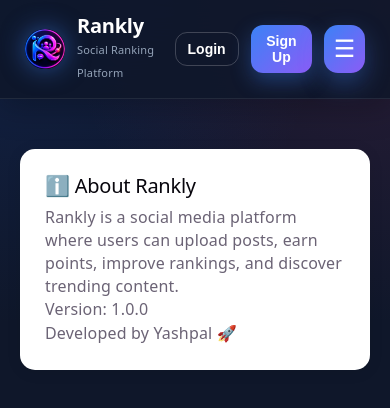
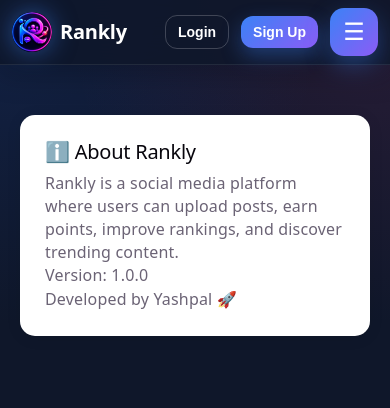
Before and after one commit to b25ec1046-ctrl/rankly, a React (Vite) app: page /about in a window 390 px wide. Shown: the top 408 px of the page. Built offline with nearby package versions, Linux system fonts and the light colour scheme; no server answers; the database is empty.

Commit message:
Responsive fixes

```diff
--- a/src/components/BottomNav.jsx
+++ b/src/components/BottomNav.jsx
@@ -121,7 +121,7 @@
     flexDirection: "column",
     alignItems: "center",
 
-    gap: "4px",
+    // gap: "4px",
 
     fontSize: "11px",
     fontWeight: "600",
@@ -145,7 +145,7 @@
           position: "fixed",
 
           left: "50%",
-          bottom: "20px",
+          bottom: "12px",
 
           transform: "translateX(-50%)",
 
@@ -182,7 +182,7 @@
         style={{
           position: "fixed",
 
-          bottom: "12px",
+          bottom: "4px",
           left: "12px",
           right: "12px",
           height: "78px",
--- a/src/components/Navbar.jsx
+++ b/src/components/Navbar.jsx
@@ -29,7 +29,8 @@
           display: "flex",
           justifyContent: "space-between",
           alignItems: "center",
-          padding: "14px 25px",
+          // padding: "14px 25px",
+          padding: window.innerWidth <= 768 ? "8px 12px" : "14px 25px",
           background: "rgba(15,23,42,0.85)",
           backdropFilter: "blur(20px)",
           borderBottom: "1px solid rgba(255,255,255,0.08)",
@@ -43,7 +44,8 @@
           style={{
             display: "flex",
             alignItems: "center",
-            gap: "12px",
+            // gap: "12px",
+            gap: window.innerWidth <= 768 ? "8px" : "12px",
           }}
         >
           <img
@@ -74,6 +76,7 @@
                 margin: 0,
                 fontSize: "11px",
                 color: "#94a3b8",
+                display: window.innerWidth <= 768 ? "none" : "block",
               }}
             >
               Social Ranking Platform
```
